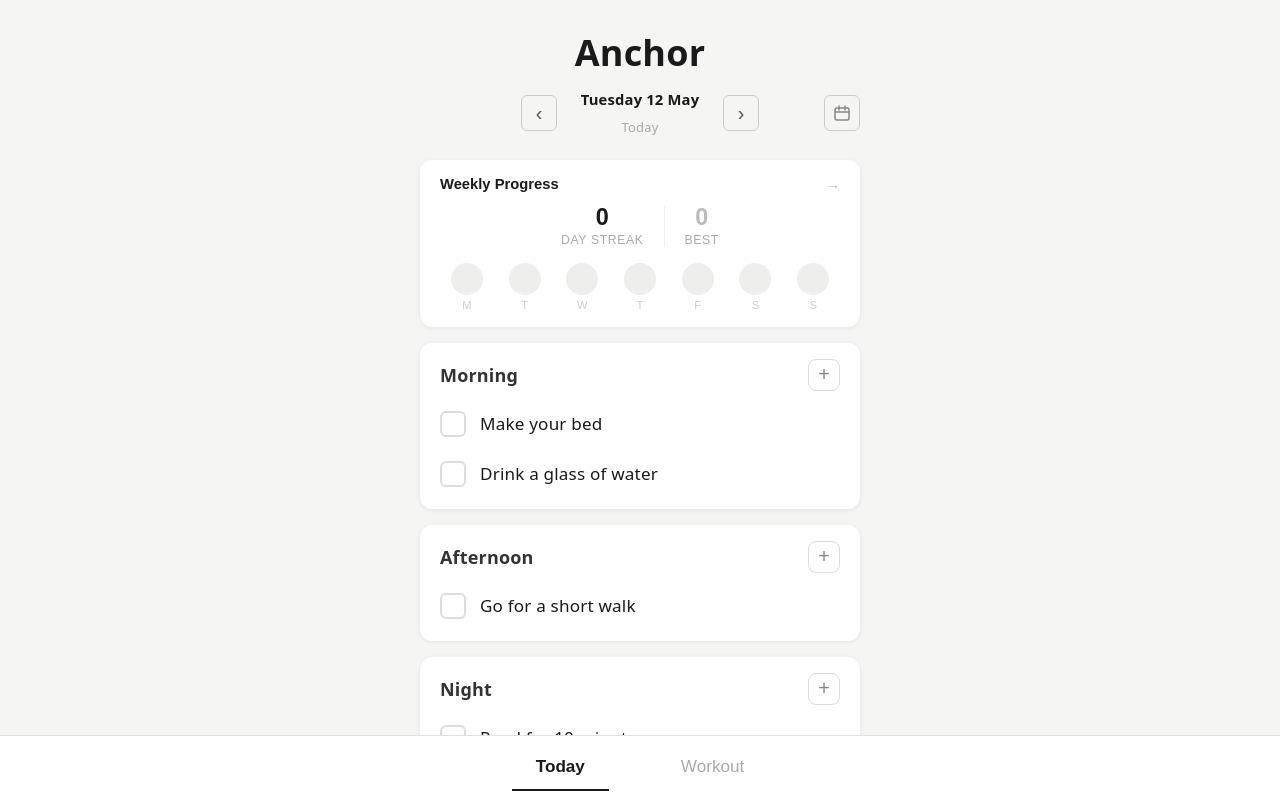
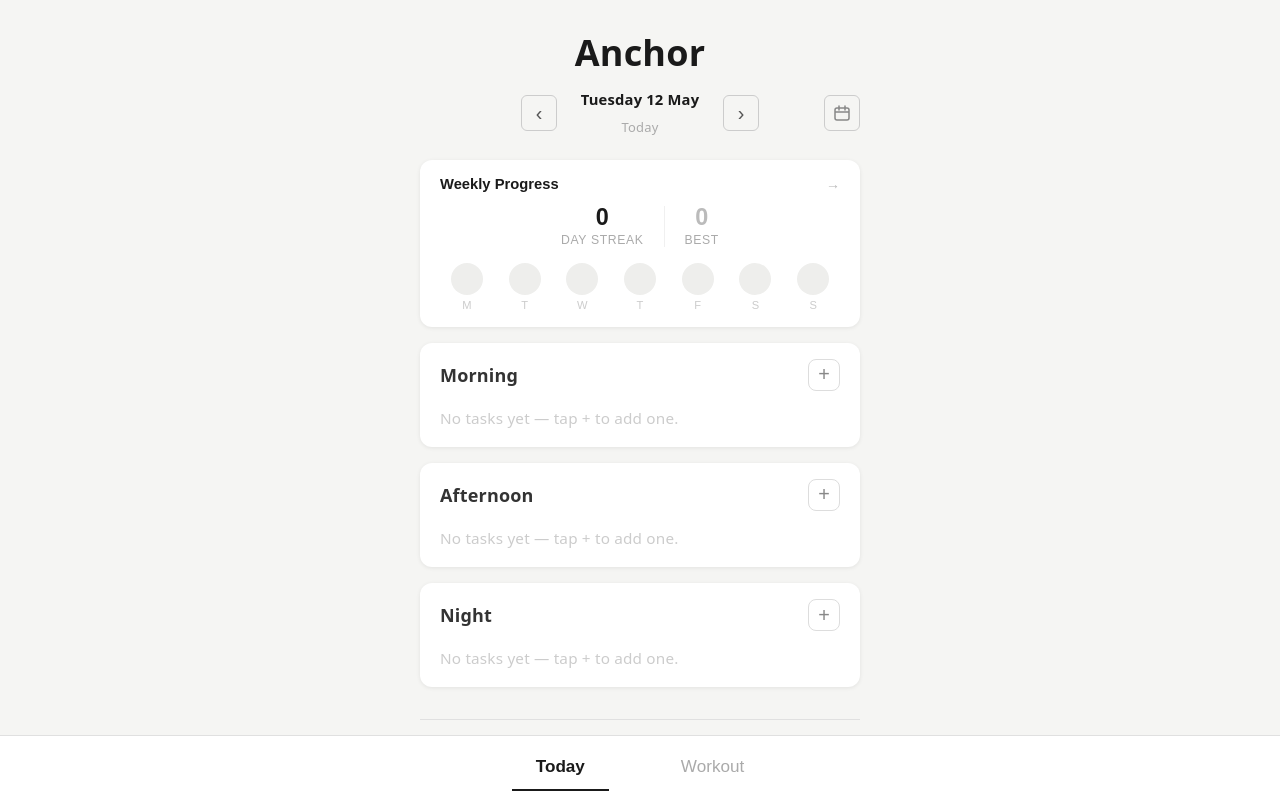
Before and after one commit to kpanagiotidis1-art/Anchor, a React (Vite) app: page / in a window 1280 px wide. Shown: the top 799 px of the page. Built offline with nearby package versions, Linux system fonts and the light colour scheme.

Commit message:
remove sample tasks

```diff
--- a/src/App.jsx
+++ b/src/App.jsx
@@ -161,17 +161,9 @@ export function getWeekStats(tasks, workouts, weekDates) {
 }
 
 const defaultTasks = {
-  Morning: [
-    { id: 1, name: "Make your bed", section: "Morning", frequency: "daily", completedDates: [] },
-    { id: 2, name: "Drink a glass of water", section: "Morning", frequency: "daily", completedDates: [] },
-  ],
-  Afternoon: [
-    { id: 3, name: "Go for a short walk", section: "Afternoon", frequency: "daily", completedDates: [] },
-  ],
-  Night: [
-    { id: 4, name: "Read for 10 minutes", section: "Night", frequency: "daily", completedDates: [] },
-    { id: 5, name: "Write in your journal", section: "Night", frequency: "daily", completedDates: [] },
-  ],
+  Morning: [],
+  Afternoon: [],
+  Night: [],
 };
 
 const ANCHOR_TEMPLATES = [
```
